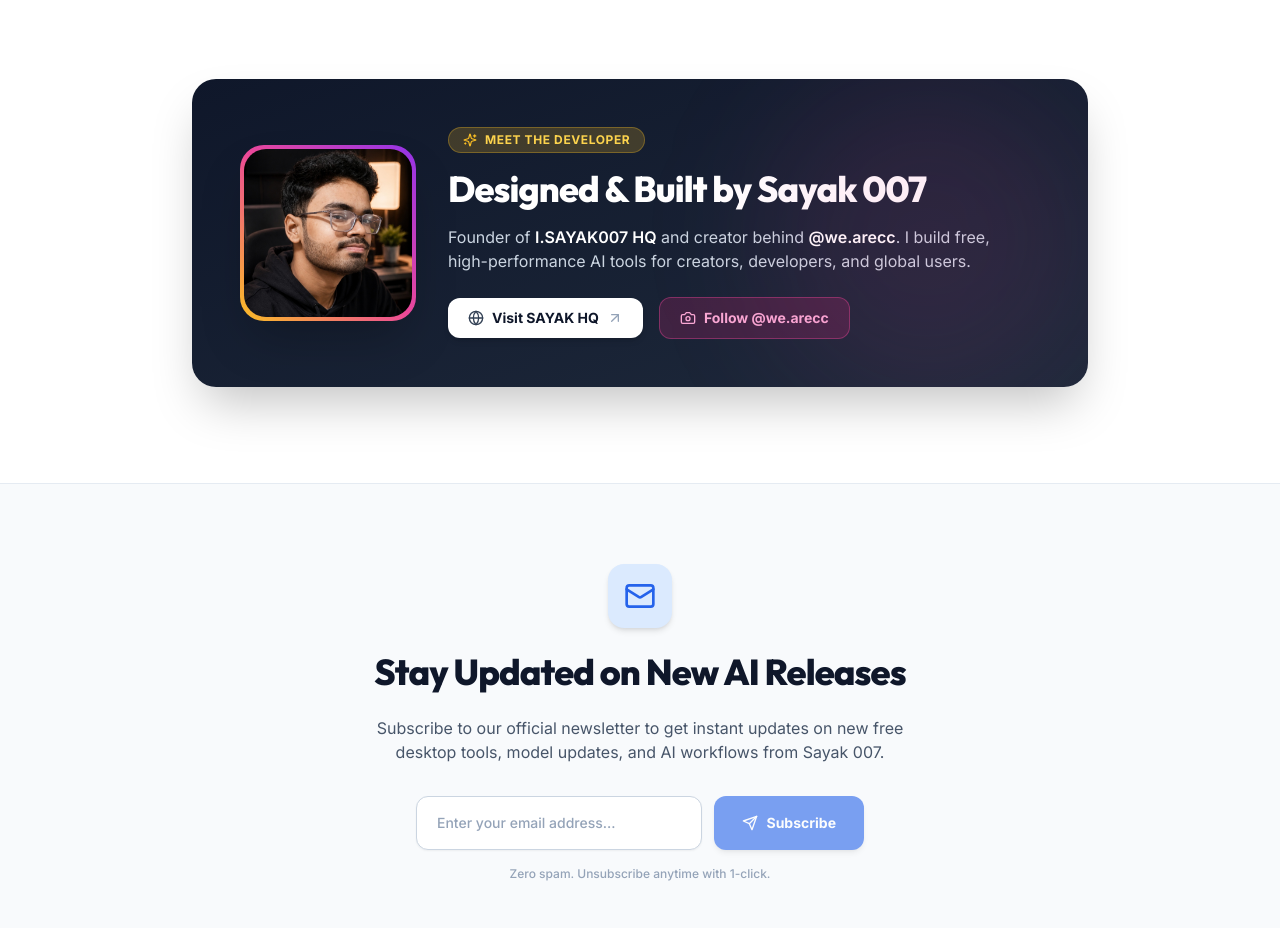
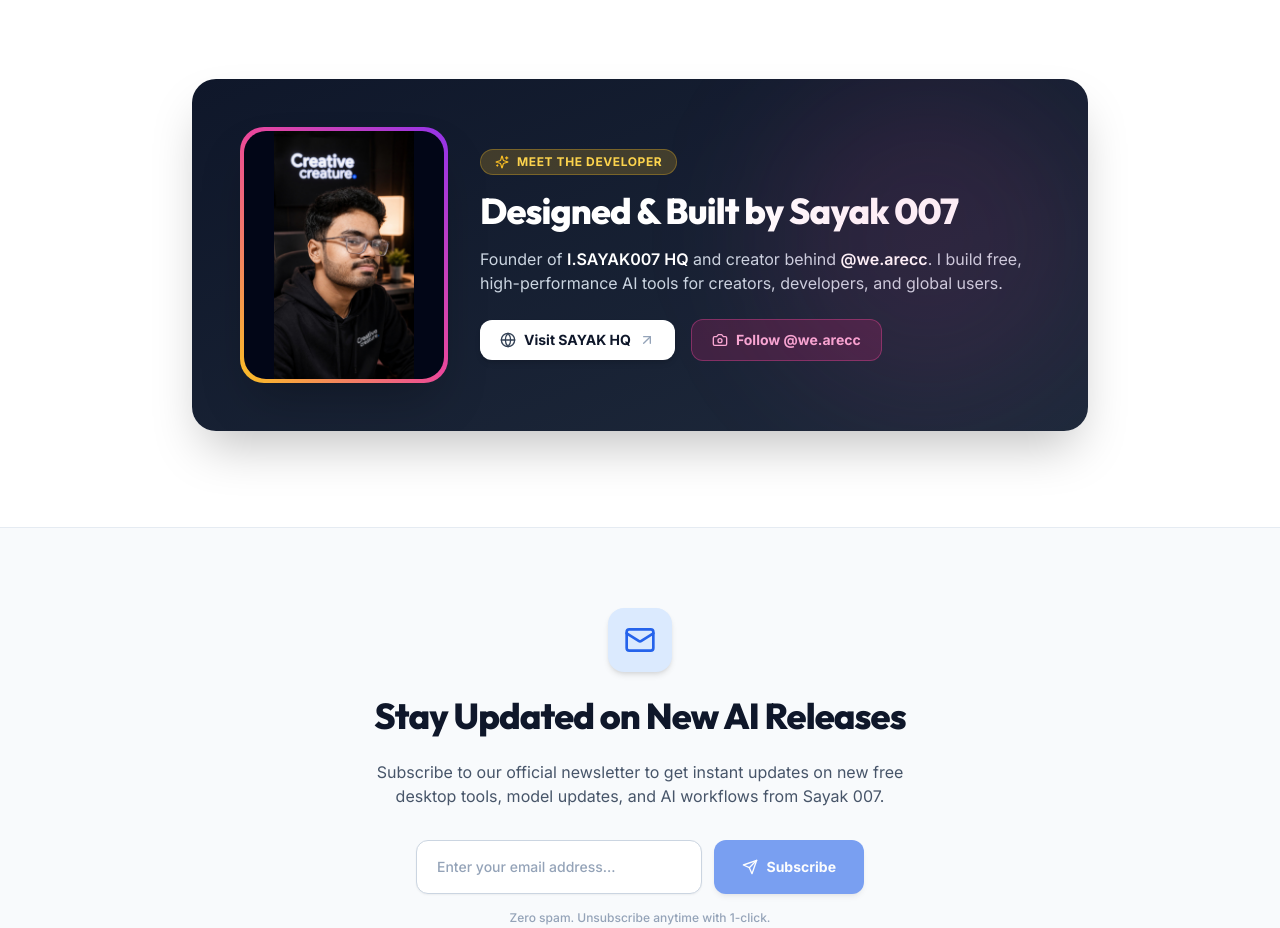
Before and after one commit to allmybusinessorg/Freeelevenlabs, a Next.js app: page / in a window 1280 px wide. Shown: the part 3460-4388 px from the top of the page. Built offline with nearby package versions, Linux system fonts and the light colour scheme; no server answers.

Commit message:
Update developer portrait container to full portrait height with object-contain to preserve full picture length

```diff
--- a/src/components/CreatorSpotlight.tsx
+++ b/src/components/CreatorSpotlight.tsx
@@ -12,13 +12,13 @@
           <div className="absolute top-0 right-0 w-80 h-80 bg-pink-500/10 rounded-full blur-3xl pointer-events-none" />
 
           <div className="flex flex-col md:flex-row items-center gap-8 text-center md:text-left">
-            {/* Developer Portrait Photo */}
-            <div className="w-36 h-36 sm:w-44 sm:h-44 rounded-3xl bg-gradient-to-tr from-amber-400 via-pink-500 to-purple-600 p-1 shadow-2xl shrink-0 overflow-hidden group">
-              <div className="w-full h-full bg-slate-900 rounded-[22px] overflow-hidden relative">
+            {/* Developer Portrait Photo - Full Uncropped Length */}
+            <div className="w-44 h-56 sm:w-52 sm:h-64 rounded-3xl bg-gradient-to-tr from-amber-400 via-pink-500 to-purple-600 p-1 shadow-2xl shrink-0 overflow-hidden group">
+              <div className="w-full h-full bg-slate-950 rounded-[22px] overflow-hidden relative flex items-center justify-center">
                 <img
                   src="/sayak.jpg"
                   alt="Sayak 007 - Founder & Developer"
-                  className="w-full h-full object-cover object-center group-hover:scale-105 transition-transform duration-500"
+                  className="w-full h-full object-contain group-hover:scale-105 transition-transform duration-500"
                 />
               </div>
             </div>
```
